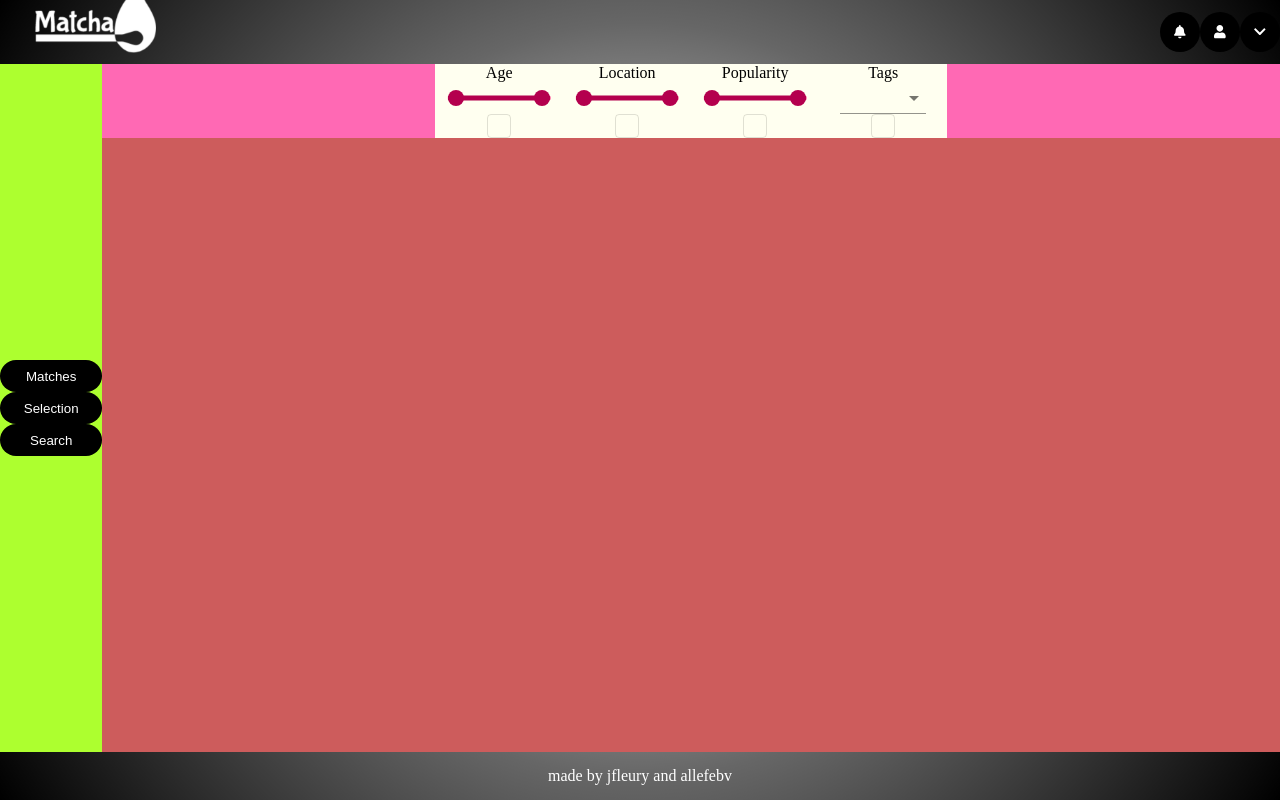
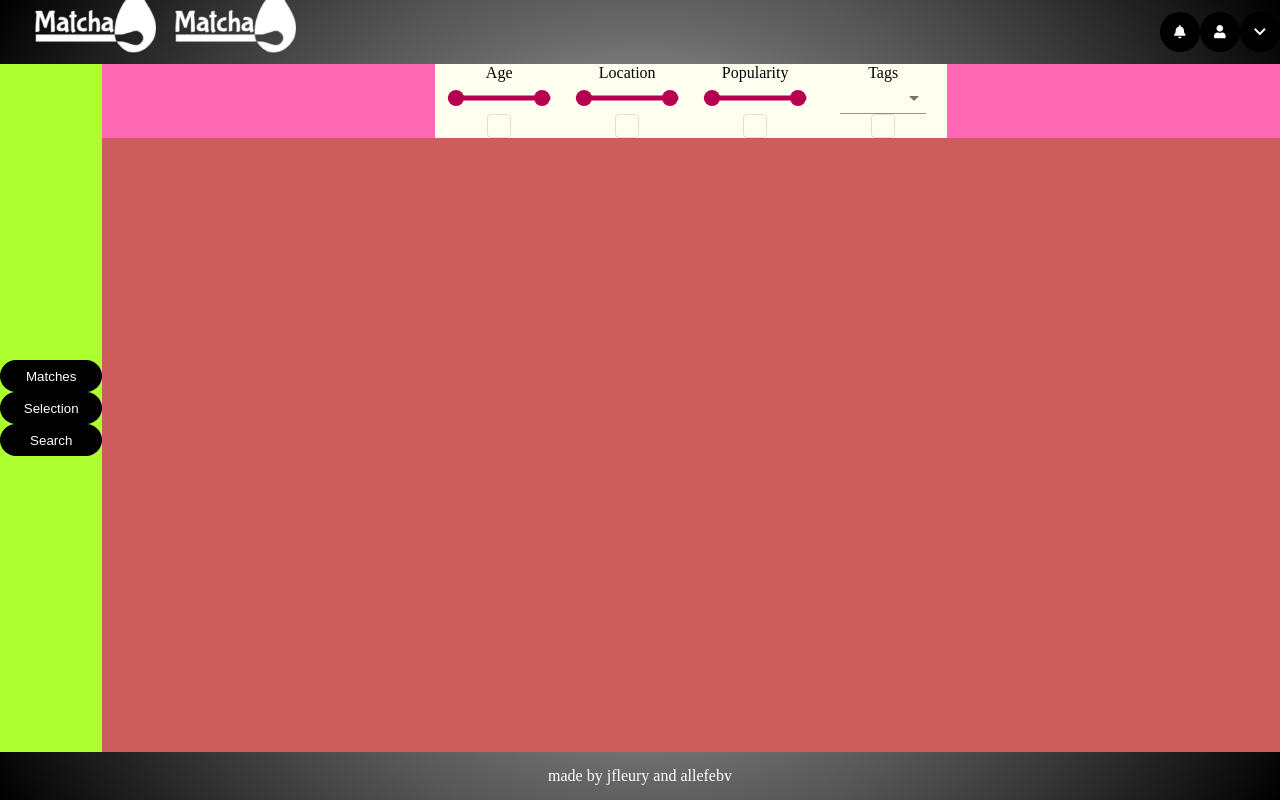
Before and after one commit to allefebv/matcha, a React (Create React App) app in the folder frontend/: page / in a window 1280 px wide. Built offline with nearby package versions, Linux system fonts and the light colour scheme.

Commit message:
feat(login): added router

```diff
--- a/frontend/package.json
+++ b/frontend/package.json
@@ -15,8 +15,10 @@
     "@types/node": "^12.12.55",
     "@types/react": "^16.9.49",
     "@types/react-dom": "^16.9.8",
+    "@types/react-router-dom": "^5.1.5",
     "react": "^16.13.1",
     "react-dom": "^16.13.1",
+    "react-router-dom": "^5.2.0",
     "react-scripts": "3.4.3",
     "typescript": "^3.7.5"
   },
--- a/frontend/src/component/Form.tsx
+++ b/frontend/src/component/Form.tsx
@@ -18,13 +18,13 @@ interface Props {
 }
 
 export const Form = (props: Props) => {
-	// function handleFormClick(e: MouseEvent) {
-	//     e.stopPropagation();
-	// }
+	function handleFormClick(e: MouseEvent) {
+	    e.stopPropagation();
+	}
 
-	// function handleSubmit(e: FormEvent) {
-	// 	e.preventDefault();
-	// };
+	function handleSubmit(e: React.FormEvent) {
+		e.preventDefault();
+	};
 
 	return (
 		<React.Fragment>
--- a/frontend/src/root/App.tsx
+++ b/frontend/src/root/App.tsx
@@ -3,26 +3,30 @@ import { Header } from "./Header";
 import { Footer } from "./Footer";
 import { LandingPage } from "./LandingPage";
 import { MainPage } from "./MainPage";
-import { FormInput } from "../component/FormInput"
-import { SliderDouble } from "../component/SliderDouble";
+import { BrowserRouter, Switch, Route, Link, Router } from "react-router-dom";
 
 const styleApp: React.CSSProperties = {
 	display: "flex",
 	flexDirection: "column",
 	height: "100vh",
 	width: "100vw",
-	background: "radial-gradient(circle, transparent, rgba(0,0,0,0.6)50%, rgba(0,0,0,1) 100%)",
+	background:
+		"radial-gradient(circle, transparent, rgba(0,0,0,0.6)50%, rgba(0,0,0,1) 100%)",
 	zIndex: 0,
-}
+};
 
 export class App extends React.Component {
 	render() {
 		return (
 			<div style={styleApp}>
-				<Header />
-				{/* <LandingPage /> */}
-				<MainPage />
-				<Footer />
+				<BrowserRouter>
+					<Header />
+					<Switch>
+						<Route exact path="/" component={MainPage} />
+						<Route exact path="/landing" component={LandingPage} />
+					</Switch>
+					<Footer />
+				</BrowserRouter>
 			</div>
 		);
 	}
--- a/frontend/src/root/Header.tsx
+++ b/frontend/src/root/Header.tsx
@@ -4,6 +4,7 @@ import { FontAwesomeIcon } from "@fortawesome/react-fontawesome";
 import { faChevronDown } from "@fortawesome/free-solid-svg-icons";
 import { faUser } from "@fortawesome/free-solid-svg-icons";
 import { faBell } from "@fortawesome/free-solid-svg-icons";
+import { BrowserRouter, Switch, Route, Link, Router } from "react-router-dom";
 
 const styleHeader: React.CSSProperties = {
 	display: "flex",
@@ -35,7 +36,12 @@ export class Header extends React.Component<Props> {
 		return (
 			<div style={styleHeader}>
 				<div style={styleNavStart}>
-					<Button theme="logo"></Button>
+					<Link to={"/"}>
+						<Button theme="logo"></Button>
+					</Link>
+					<Link to={"/landing"}>
+						<Button theme="logo"></Button>
+					</Link>
 				</div>
 				{isDesktop && (
 					<div style={styleNavEnd}>
--- a/frontend/src/root/LandingPage.tsx
+++ b/frontend/src/root/LandingPage.tsx
@@ -49,11 +49,11 @@ export class LandingPage extends React.Component<Props> {
 						<Button theme="big">Sign up</Button>
 					</div>
 				)}
-				{/* <ModalToggler>
+				<ModalToggler>
 					<Form title="Sign In" submitValue="Sign In">
 						<SigninForm />
 					</Form>
-				</ModalToggler> */}
+				</ModalToggler>
 			</div>
 		);
 	}
```
Also changed, not shown: 1 other file (tests, documents, lock files or other folders).
